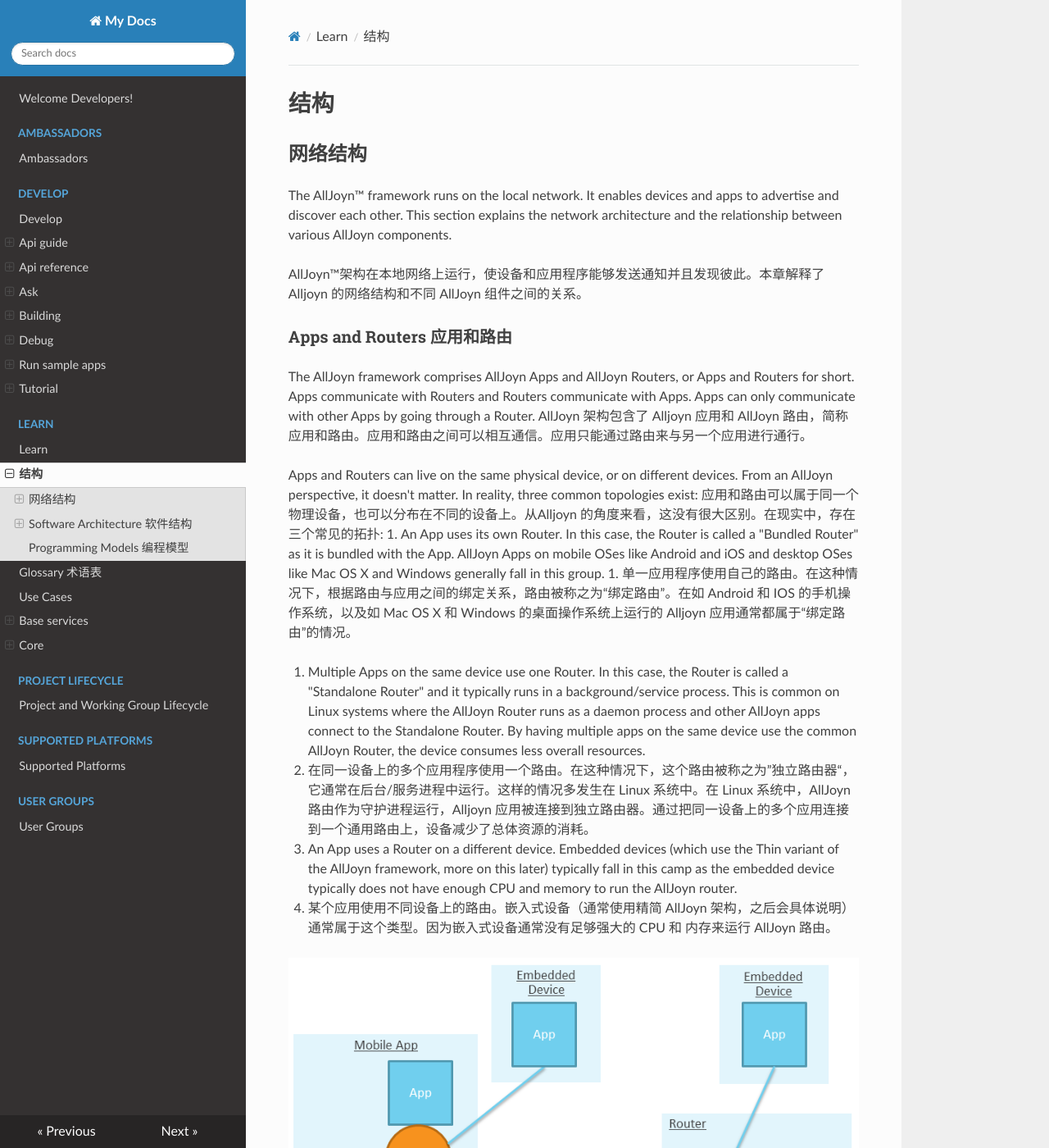
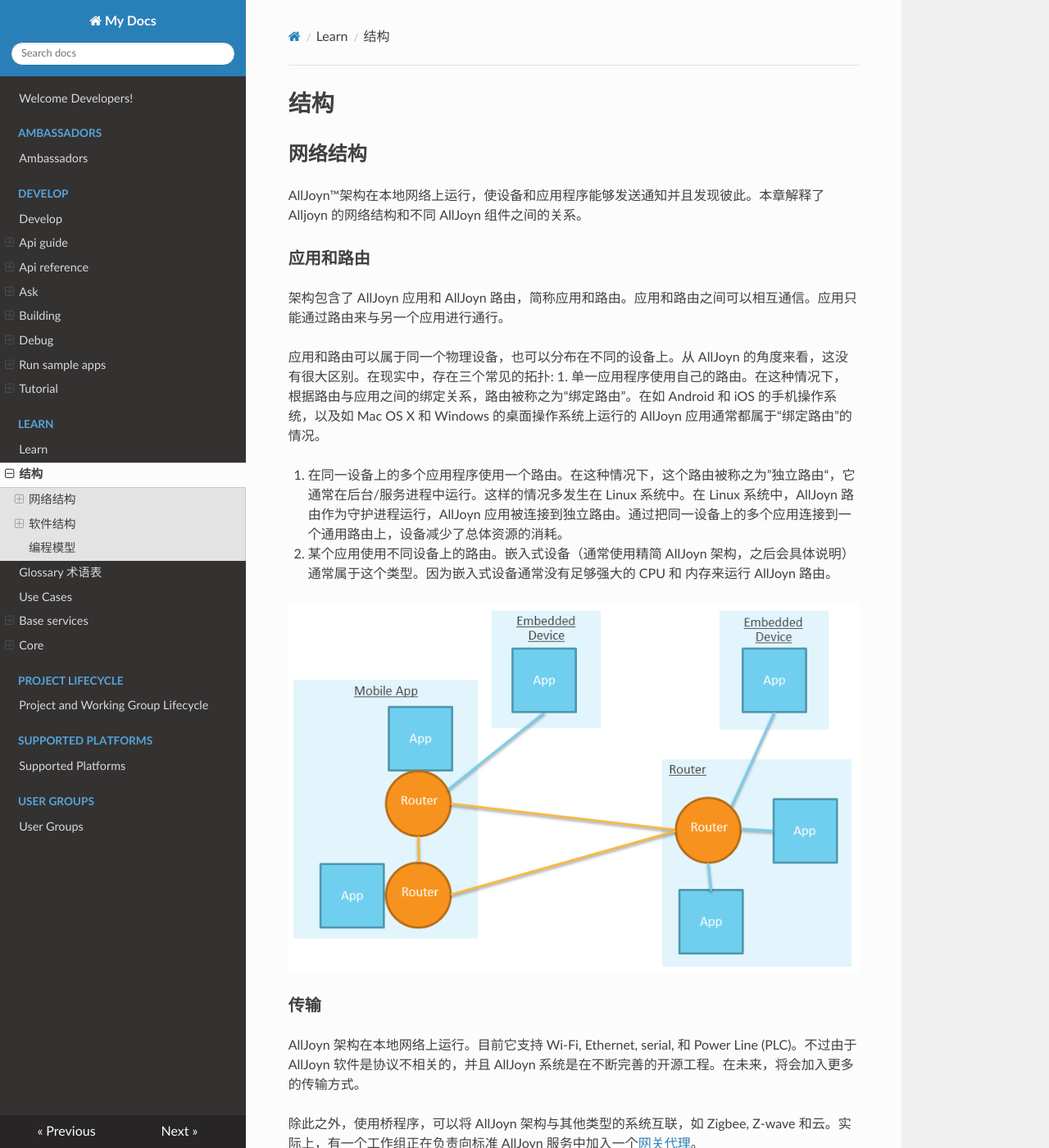
Before and after one commit to smart-conn/alljoyn-zh, an MkDocs documentation site: the page built from docs/learn/architecture.md, in a window 1280 px wide and 1400 px high. Shown: the whole window at 82% size. Built offline with MkDocs 1.6.1, drawn with Linux system fonts in a browser that asks for light colours; nearby versions of some CDN libraries; some of the changed text lies outside the part shown.

Commit message:
Update architecture.md

```diff
--- a/docs/learn/architecture.md
+++ b/docs/learn/architecture.md
@@ -2,182 +2,95 @@
 
 ## 网络结构
 
-The AllJoyn&trade; framework runs on the local network.
-It enables devices and apps to advertise and discover
-each other. This section explains the network architecture
-and the relationship between various AllJoyn components.
-
 AllJoyn&trade;架构在本地网络上运行，使设备和应用程序能够发送通知并且发现彼此。本章解释了 Alljoyn 的网络结构和不同 AllJoyn 组件之间的关系。
 
 
-### Apps and Routers 应用和路由
+### 应用和路由
 
-The AllJoyn framework comprises AllJoyn Apps and AllJoyn
-Routers, or Apps and Routers for short. Apps communicate
-with Routers and Routers communicate with Apps. Apps can
-only communicate with other Apps by going through a Router.
-AllJoyn 架构包含了 Alljoyn 应用和 AllJoyn 路由，简称应用和路由。应用和路由之间可以相互通信。应用只能通过路由来与另一个应用进行通行。
+架构包含了 AllJoyn 应用和 AllJoyn 路由，简称应用和路由。应用和路由之间可以相互通信。应用只能通过路由来与另一个应用进行通行。
 
-Apps and Routers can live on the same physical device, or
-on different devices. From an AllJoyn perspective, it doesn't
-matter.  In reality, three common topologies exist:
-应用和路由可以属于同一个物理设备，也可以分布在不同的设备上。从Alljoyn 的角度来看，这没有很大区别。在现实中，存在三个常见的拓扑:
-1. An App uses its own Router. In this case, the Router is
-called a "Bundled Router" as it is bundled with the App. AllJoyn
-Apps on mobile OSes like Android and iOS and desktop OSes like
-Mac OS X and Windows generally fall in this group.
-1. 单一应用程序使用自己的路由。在这种情况下，根据路由与应用之间的绑定关系，路由被称之为“绑定路由”。在如 Android 和 IOS 的手机操作系统，以及如 Mac OS X 和 Windows 的桌面操作系统上运行的 Alljoyn 应用通常都属于“绑定路由”的情况。
+应用和路由可以属于同一个物理设备，也可以分布在不同的设备上。从 AllJoyn 的角度来看，这没有很大区别。在现实中，存在三个常见的拓扑:
+1. 单一应用程序使用自己的路由。在这种情况下，根据路由与应用之间的绑定关系，路由被称之为“绑定路由”。在如 Android 和 iOS 的手机操作系统，以及如 Mac OS X 和 Windows 的桌面操作系统上运行的 AllJoyn 应用通常都属于“绑定路由”的情况。
 
-2. Multiple Apps on the same device use one Router.  In this
-case, the Router is called a "Standalone Router" and it
-typically runs in a background/service process.  This is
-common on Linux systems where the AllJoyn Router runs as a
-daemon process and other AllJoyn apps connect to the Standalone
-Router. By having multiple apps on the same device use the
-common AllJoyn Router, the device consumes less overall resources.
-2. 在同一设备上的多个应用程序使用一个路由。在这种情况下，这个路由被称之为”独立路由器“，它通常在后台/服务进程中运行。这样的情况多发生在 Linux 系统中。在 Linux 系统中，AllJoyn 路由作为守护进程运行，Alljoyn 应用被连接到独立路由器。通过把同一设备上的多个应用连接到一个通用路由上，设备减少了总体资源的消耗。
-3. An App uses a Router on a different device. Embedded
-devices (which use the Thin variant of the AllJoyn framework,
-more on this later) typically fall in this camp as the embedded
-device typically does not have enough CPU and memory to run
-the AllJoyn router.
+2. 在同一设备上的多个应用程序使用一个路由。在这种情况下，这个路由被称之为”独立路由“，它通常在后台/服务进程中运行。这样的情况多发生在 Linux 系统中。在 Linux 系统中，AllJoyn 路由作为守护进程运行，AllJoyn 应用被连接到独立路由。通过把同一设备上的多个应用连接到一个通用路由上，设备减少了总体资源的消耗。
+
 3. 某个应用使用不同设备上的路由。嵌入式设备（通常使用精简 AllJoyn 架构，之后会具体说明）通常属于这个类型。因为嵌入式设备通常没有足够强大的 CPU 和 内存来运行 AllJoyn 路由。
 
 ![apps-and-routers][apps-and-routers]
 
-### Transports 传输
+### 传输
 
-The AllJoyn framework runs on the local network.  It currently
-supports Wi-Fi, Ethernet, serial, and Power Line (PLC), but since
-the AllJoyn software was written to be transport-agnostic and
-since the AllJoyn system is an evolving open-source project,
-support for more transports can be added in the future.
-AllJoyn 架构在本地网络上运行。目前它支持 Wi-Fi, Ethernet, serial, 和 Power Line (PLC)。不过由于 AllJoyn 软件是协议不相关的，并且 AllJoyn 系统是在不断完善的开源工程。在未来，更多的传输方式将被加入其中。
+AllJoyn 架构在本地网络上运行。目前它支持 Wi-Fi, Ethernet, serial, 和 Power Line (PLC)。不过由于 AllJoyn 软件是协议不相关的，并且 AllJoyn 系统是在不断完善的开源工程。在未来，将会加入更多的传输方式。
 
+除此之外，使用桥程序，可以将 AllJoyn 架构与其他类型的系统互联，如 Zigbee, Z-wave 和云。实际上，有一个工作组正在负责向标准 AllJoyn 服务中加入一个[网关代理][gateway-agent]。
+##  软件结构
 
-Additionally, bridge software can be created to bridge the
-AllJoyn framework to other systems like Zigbee, Z-wave, or
-the cloud. In fact, a Working Group is working on adding a
-[Gateway Agent][gateway-agent] as a standard AllJoyn service.
-除此之外，使用桥程序，可以将 AllJoyn 架构与其他类型的系统互联，如 Zigbee, Z-wave 和云。实际上，有一个工作组正在负责向标准 AllJoyn 服务中加入一个[网关代理][gateway-agent]。
-##  Software Architecture 软件结构
-
-The AllJoyn network comprises AllJoyn Applications and AllJoyn Routers.
 AllJoyn 架构包含了 Alljoyn 应用和 AllJoyn 路由。
 
-An AllJoyn Application comprises the following components:
 一个 AllJoyn 应用程序包含了以下组件：
 * [AllJoyn App Code][app-code]
 * [AllJoyn Service Frameworks Libraries][services]
 * [AllJoyn Core Library][core]
 
-[AllJoyn Router][router] can either run as standalone or is
-sometimes bundled with the AllJoyn Core Library.
 [AllJoyn 路由][router] 既可以是独立的，也可以绑定到 AllJoyn 内核资源库。
 
 ![alljoyn-software-architecture][alljoyn-software-architecture]
 
-### AllJoyn Router AllJoyn 路由
+###  AllJoyn 路由
 
-The AllJoyn router routes AllJoyn messages between AllJoyn Routers
-and Applications, including between different transports.
 AllJoyn 路由负责转发其与应用之间的 AllJoyn 信息，包括不同传输方式之间的信息。
 
-### AllJoyn Core Library AllJoyn 核心资源库
+### AllJoyn 核心资源库
 
-The AllJoyn Core Library provides the lowest level set of APIs
-to interact with the AllJoyn network.  It provides direct access to:
 AllJoyn 核心资源库提供了与 AllJoyn 网络互联的最低级别的 API。它为以下内容提供了直接访问方式：
 
-* Advertisements and discovery
-* Session creation
-* Interface defintion of methods, properties, and signals
-* Object creation and handling
 * 通知和发现
 * 建立会话
 * 接口定义的方法、 属性和信号
 * 对象的创建和处理
-Developers use these APIs to implement AllJoyn service frameworks, or to implement private interfaces.
 开发人员使用这些 API 来实现 AllJoyn 服务架构，或建立专用接口。
-[Learn more about AllJoyn Core Frameworks][learn-core].
+
 [了解更多关于 AllJoyn 核心架构][learn-core].
 
-### AllJoyn Service Framework Libraries AllJoyn 服务框架资源库
+### AllJoyn 服务框架资源库
 
-The AllJoyn Service Frameworks implement a set of common services,
-like onboarding, notification, or control panel. By using the
-common AllJoyn service frameworks, apps and devices can properly
-interoperate with each other to perform a specific functionality.
 AllJoyn 服务架构提供一套通用服务，例如管理、通知和控制面板。通过使用通用 AllJoyn 服务架构，应用和设备能够进行协作，实现特定的功能。
 
-Service frameworks are broken out into AllSeen Working Groups:
 服务架构被分为如下工作组：
 
 
 * [Base Services][base-services]
-  * [Onboarding][onboarding]. Provide a consistent way to bring a new device onto
-    the Wi-Fi network.为新设备加入 Wi-Fi 网络提供一个统一的方式。
+  * [Onboarding][onboarding]. 为新设备加入 Wi-Fi 网络提供一个统一的方式。
 
-  * [Configuration][configuration]. Allows one to configure certain attributes of
-    an application/device, such as its friendly name.允许用户设置应用／设备的特定属性，如它的别名。
+  * [Configuration][configuration]. 允许用户设置应用／设备的特定属性，如它的别名。
 
-  * [Notifications][notifications]. Allows text-based notifications to be sent and
-    received by devices on the AllJoyn network. Also supports audio and images
-    via URLs.允许基于文本的通知在 AllJoyn 网络中的收发。通过URL，也支持声音和图像。
+  * [Notifications][notifications]. 允许基于文本的通知在 AllJoyn 网络中的收发。通过URL，也支持声音和图像。
 
-  * [Control Panel][controlpanel]. Allows devices to advertise a virtual control
-    panel to be controlled remotely.允许设备广播一个虚拟的控制面板以被远程控制。
+  * [Control Panel][controlpanel]. 允许设备广播一个虚拟的控制面板以被远程控制。
 
-* [More Service Frameworks][wiki]. More service frameworks are actively
-  being developed by the AllSeen Working Groups.Allseen 工作组正在积极开发更多的服务架构。
+* [More Service Frameworks][wiki]. Allseen 工作组正在积极开发更多的服务架构。
 
-Developers are encouraged to use AllJoyn Service Frameworks
-where possible. If an existing service is not available,
-then the developer is encouraged to work with the AllSeen
-Alliance to create a standard service.  In some cases, using
-private services and intefaces makes the most sense; howerver,
-those services would not be able to interoperate and take
-advantage of the larger AllJoyn ecosystem of devices and apps.
-如果条件允许，我们鼓励开发者尽可能地使用 AllJoyn 服务架构。如果现有的服务无法满足需求，那么我们鼓励开发者与 Allseen 联盟共同建立一个标准服务。在某些情况下，使用私有服务和接口或许最能解决问题。然而，这些私有服务将不能与更大的 AllJoyn 生态系统的设备和应用进行互通。
+如果条件允许，我们鼓励开发者尽可能地使用 AllJoyn 服务架构。如果现有的服务无法满足需求，那么我们鼓励开发者与 Allseen 联盟共同建立一个标准服务。在某些情况下，使用私有服务和接口或许最能解决问题。然而，这些私有服务将不能与更广的 AllJoyn 生态系统的设备和应用进行互通。
 
-### AllJoyn App Code AllJoyn 应用代码
+### AllJoyn 应用代码
 
-This is the application logic of the AllJoyn application.
-It can be programmed to either the AllJoyn Service Frameworks
-Libraries, which provide higher level functionality, or the
-AllJoyn Core Library, which provides direct access to the AllJoyn Core APIs.
-这是 AllJoyn 应用的应用逻辑。它既可以用 AllJoyn 服务看架构资源库进行编写以实现更高级的功能，可以用与核心 API 有直接联系的 Alljoyn 核心资源库。
+这是 AllJoyn 应用的应用逻辑。它既可以用 AllJoyn 服务看架构资源库进行编写以实现更高级的功能，可以用与核心 API 有直接联系的 AllJoyn 核心资源库。
 
-### Thin and Standard 精简与标准
+### 精简版与标准版
 
-The AllJoyn framework provides two variants:
 AllJoyn 架构提供了两种版本选择：
 
-* Standard.  For non-embedded devices, like Android, iOS, Linux.
-* Thin.  For resource-constrained embedded devices, like Arduino,
-ThreadX, Linux with limited memory.
 * 标准版  适用于非嵌入式设备, 如 Android, iOS, Linux。
 * 精简版  适用于资源受限的嵌入式的设备，如 Arduino, ThreadX, 内存较小的Linux.
 
 ![alljoyn-standard-and-thin][alljoyn-standard-and-thin]
 
-## Programming Models 编程模型
+## 编程模型
 
-Typically, applications will be written using the AllJoyn Service
-Framework APIs so that the applications can be compatible with devices
-using the same Service Frameworks. Only by using AllJoyn Service
-Frameworks developed by AllSeen Working Groups will the application
-be compatible with other applications and devices in the AllSeen
-ecosystem.
-通常，建议使用AllJoyn 服务架构 API来编写应用程序，这样便于与使用相同服务架构的设备相兼容。只有使用 AllSeen 工作组开发的 Alljoyn 服务框架编写的应用程序才能与 Allseen 生态系统中的其他应用或设备相兼容。
+通常，建议使用AllJoyn 服务架构 API 来编写应用程序，这样便于与使用相同服务架构的设备相兼容。只有使用 AllSeen 工作组开发的 AllJoyn 服务框架编写的应用程序才能与 Allseen 生态系统中的其他应用或设备相兼容。
 
-If an application wishes to implement its own service, it can do so
-by programming directly to the AllJoyn Core APIs. When doing so, it
-is recommended to follow the Events and Actions convention to enable
-ad hoc interactions between other AllJoyn devices.
-如果应用希望推出它们自己的服务，可以通过直接向 AllJoyn 核心API编程来实现。如果这样做，建议遵守 Events and Actions 规则以实现应用与其他 AllJoyn 设备间的临时通信。
-The application can use both the Service Framework and Core APIs
-side by side.
+如果应用希望推出它们自己的服务，可以通过直接向 AllJoyn 核心API 编程来实现。如果这样做，建议遵守 Events and Actions 规则以实现应用与其他 AllJoyn 设备间的临时通信。
+
 应用程序可以同时使用服务架构与核心 API。
 
 [了解更多关于 Events and Actions][events-and-actions].
```
